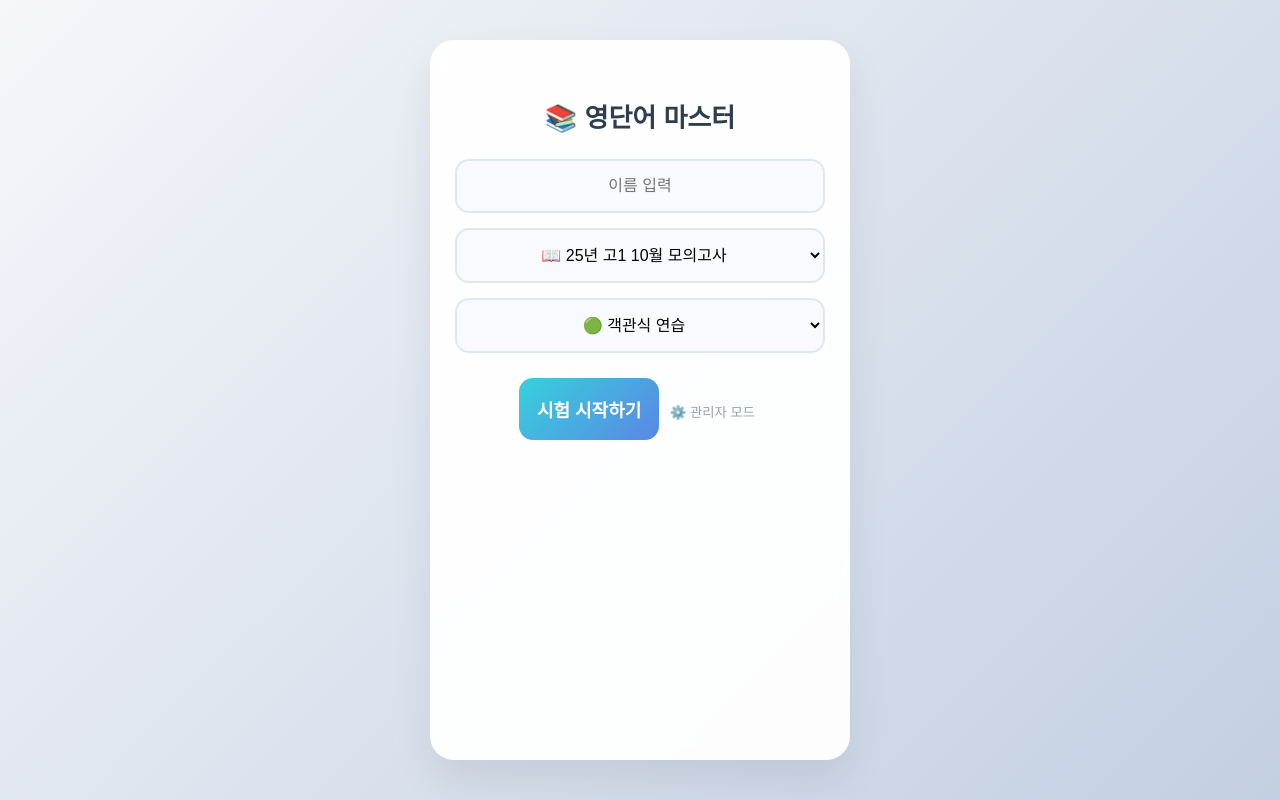
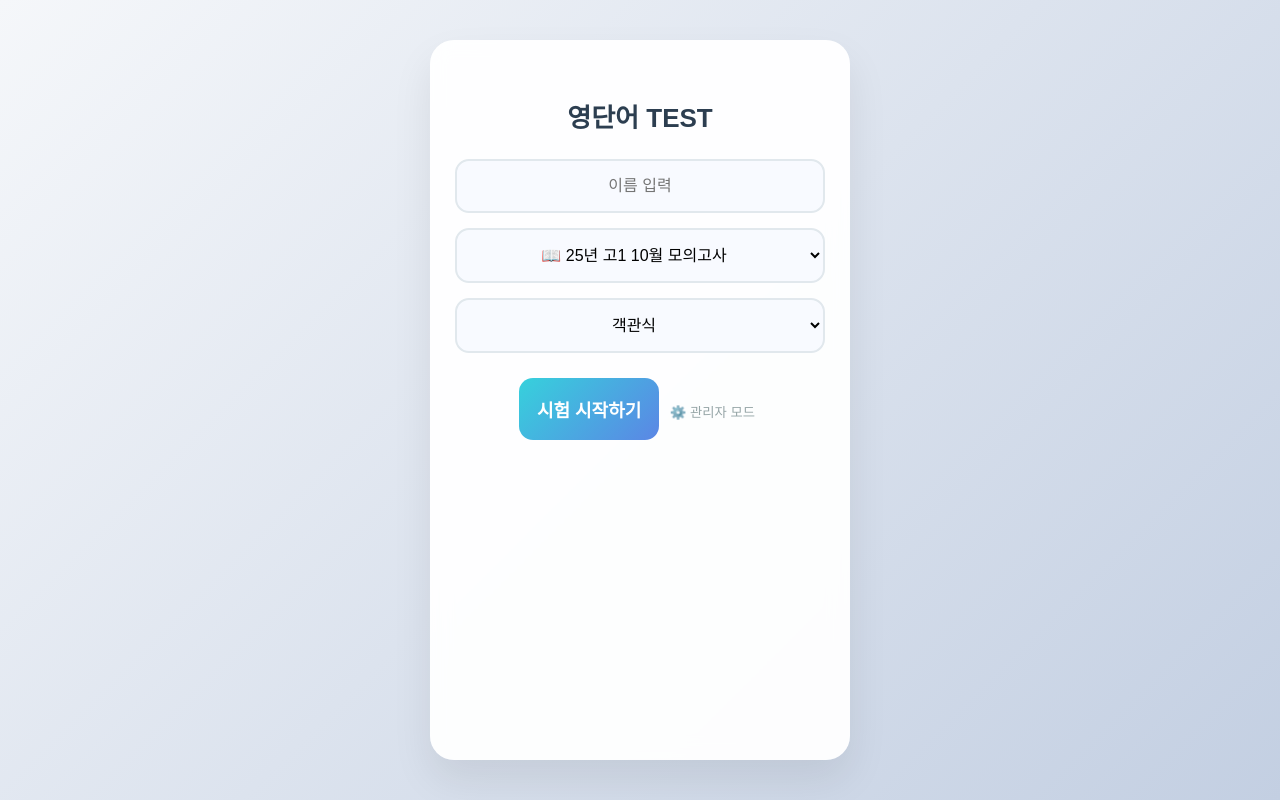
Before and after one commit to iamseongjun/my-voca-quize, a website: page index.html in a window 1280 px wide. Drawn offline with Linux system fonts and the light colour scheme.

Commit message:
Add files via upload

```diff
--- a/index.html
+++ b/index.html
@@ -19,16 +19,18 @@
 
 <div class="app-container">
     <div id="start-screen">
-        <h1>📚 영단어 마스터</h1>
+        <h1> 영단어 TEST </h1>
         <input type="text" id="user-name" class="input-box" placeholder="이름 입력">
-        <select id="category-select" class="input-box">
-            <option value="25년 고1 10월 모의고사">📖 25년 고1 10월 모의고사</option>
-            <option value="전체">모든 단어 섞어서 (종합)</option>
-        </select>
+  <select id="category-select" class="input-box">
+    <option value="25년 고1 10월 모의고사">📖 25년 고1 10월 모의고사</option>
+    <option value="26년 고2 6월 모의고사">📖 26년 고1 6월 모의고사</option>
+    <option value="26년 고2 6월 모의고사">📖 26년 고2 6월 모의고사</option>
+    <option value="전체">모든 단어 섞어서 (종합)</option>
+</select>
         <select id="mode-select" class="input-box">
-            <option value="practice">🟢 객관식 연습</option>
-            <option value="test">🔥 주관식 테스트</option>
-            <option value="mixed">🎲 혼합 모드</option>
+            <option value="practice"> 객관식 </option>
+            <option value="test"> 주관식 </option>
+            <option value="mixed"> 객관식/주관식혼합 </option>
         </select>
         <button class="start-btn" onclick="startQuiz()">시험 시작하기</button>
         <button onclick="openAdmin()" style="background:none; border:none; margin-top:20px; color:#95a5a6;">⚙️ 관리자 모드</button>
```
